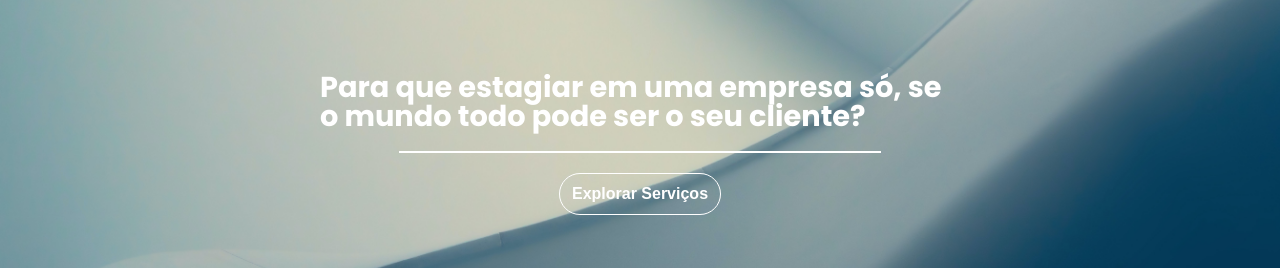
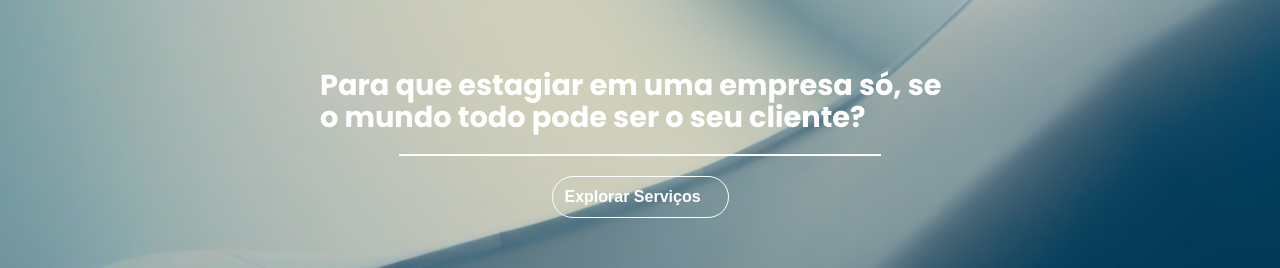
Before and after one commit to lchampz/1Tostao-refactor, a React (Create React App) app in the folder 1tostao/: page / in a window 1280 px wide. Shown: the part 256-524 px from the top of the page. Built offline with nearby package versions, Linux system fonts and the light colour scheme.

Commit message:
feat: hover button

```diff
--- a/1tostao/package.json
+++ b/1tostao/package.json
@@ -3,6 +3,10 @@
   "version": "0.1.0",
   "private": true,
   "dependencies": {
+    "@fortawesome/fontawesome-svg-core": "^1.3.0",
+    "@fortawesome/free-regular-svg-icons": "^6.0.0",
+    "@fortawesome/free-solid-svg-icons": "^6.0.0",
+    "@fortawesome/react-fontawesome": "^0.1.17",
     "@testing-library/jest-dom": "^5.16.2",
     "@testing-library/react": "^12.1.3",
     "@testing-library/user-event": "^13.5.0",
--- a/1tostao/src/components/atoms/Border/styled.js
+++ b/1tostao/src/components/atoms/Border/styled.js
@@ -3,8 +3,7 @@ import styled from 'styled-components'
 export const BorderText = styled.div`
     border: ${({border}) => (border ? border : "1px solid #ffffff")};
     width: ${({borderWidth}) => (borderWidth ? borderWidth : "30rem")};
-    margin: ${({marginBorder}) => (marginBorder ? marginBorder: "20px")}
-
+    margin: ${({marginBorder}) => (marginBorder ? marginBorder: "20px")};
 
 
 `
--- a/1tostao/src/components/atoms/Button/index.js
+++ b/1tostao/src/components/atoms/Button/index.js
@@ -1,15 +1,19 @@
 import React from 'react';
 import {Btn} from './styled'
+import { FontAwesomeIcon} from '@fortawesome/react-fontawesome';
+import {faArrowRight} from '@fortawesome/free-solid-svg-icons'
 
-const Button = ({children, color, border, radius, weight, family, padding}) => {
+const Button = ({children, color, border, radius, weight, family, padding, width}) => {
     return ( <Btn colorButton={color}
                 borderButton={border}
                 radiusButton={radius}
                 weightButton={weight}
                 familyButton={family}
                 paddingButton={padding}
+                widthButton={width}
             >
             {children}
+            <FontAwesomeIcon className="icon" icon={faArrowRight}/>
             </Btn> );
 }
 
--- a/1tostao/src/components/atoms/Button/styled.js
+++ b/1tostao/src/components/atoms/Button/styled.js
@@ -1,11 +1,38 @@
 import styled from 'styled-components'
 
 export const Btn = styled.div`
-    cursor:pointer;
     color: ${({colorButton}) => (colorButton ? colorButton : "#ffffff")};
     border: ${({borderButton}) => (borderButton ? borderButton : "1px solid #ffffff")};
     border-radius: ${({radiusButton}) => (radiusButton ? radiusButton : "35px")};
     font-weight: ${({weightButton}) => (weightButton ? weightButton : "bold")};
     font-family: ${({familyButton}) => (familyButton ? familyButton : "sans-serif")};
     padding: ${({paddingButton}) => (paddingButton ? paddingButton : "12px")};
-`
+    transition: ${({transitionButton}) => (transitionButton ? transitionButton : "ease-in 0.3s")};
+    width: ${({widthButton}) => (widthButton ? widthButton : "177px")};
+    box-sizing: border-box;
+
+    .icon{
+        opacity:0;
+        display:flex;
+        float:right;
+        transition: ease-in 0.3s;
+        color:#000;
+    }
+
+    &:hover{
+        cursor: pointer;
+        width:200px;
+        border: 1px solid #fff;
+        background-color:rgb(255, 255, 255, 0.67);
+        color:#000;
+        border-radius: 35px;
+
+
+        .icon{
+            opacity:1;
+        }
+
+
+    }
+
+    `
--- a/1tostao/src/components/atoms/Text/Text.js
+++ b/1tostao/src/components/atoms/Text/Text.js
@@ -1,12 +1,13 @@
 import React from 'react';
 import {Title} from './styles/text_style';
 
-const Text = ({children, color, maxwidth, size, weight}) => {
+const Text = ({children, color, maxwidth, size, weight, height}) => {
     return (
         <Title maxwidthText={maxwidth}
         sizeText={size}
         weightText={weight}
         colorText={color}
+        heightText={height}
         >{children}</Title>
      );
 }
--- a/1tostao/src/components/atoms/Text/styles/text_style.js
+++ b/1tostao/src/components/atoms/Text/styles/text_style.js
@@ -6,5 +6,6 @@ export const Title = styled.h1`
     max-width: ${({maxwidthText}) => (maxwidthText ? maxwidthText : "640px")};
     font-size:${({sizeText}) => (sizeText ? sizeText : "1.8rem")};
     font-weight: ${({weightText}) => (weightText ? weightText : "bold")};
+    line-height: ${({heightText}) => (heightText ? heightText : "1.1")}
 
 `
--- a/1tostao/src/components/molecules/Header/Header.js
+++ b/1tostao/src/components/molecules/Header/Header.js
@@ -11,7 +11,10 @@ const Header = () => {
         <Container>
             <Text>Para que estagiar em uma empresa só, se o mundo todo pode ser o seu cliente?</Text>
             <Border></Border>
-            <Button>Explorar Serviços</Button>
+            <Button>Explorar Serviços
+
+            </Button>
+
         </Container>
     </Background>
 
```
Also changed, not shown: 1tostao/src/components/molecules/Header/styles/header_style.js (line endings or trailing spaces), 1 other file (tests, documents, lock files or other folders).
